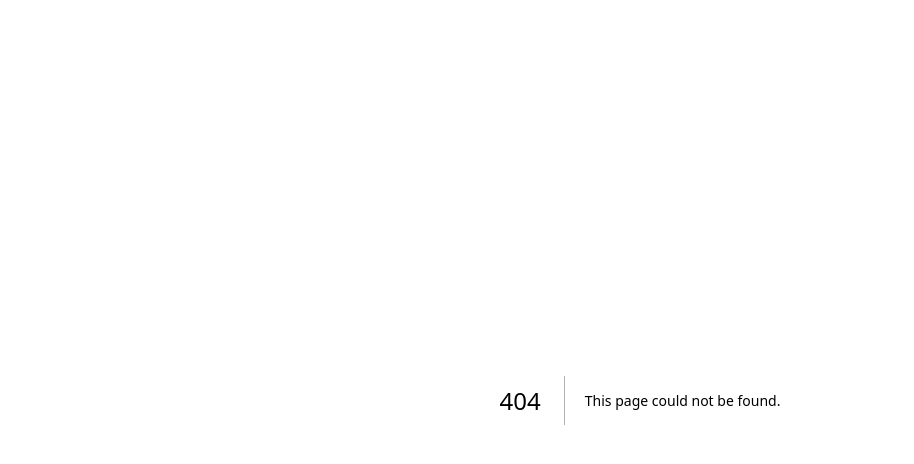
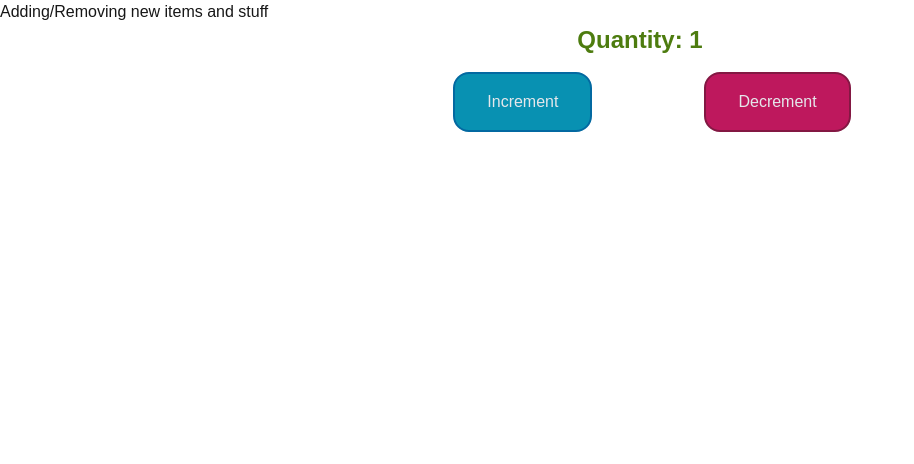
Before and after one commit to aariyanas/cprg306-assignments, a Next.js app: page /week-4 in a window 1280 px wide. Before the commit this address had no page. Shown: the top 464 px of the page, without its empty margins (0-914 px from the left). Built offline with nearby package versions, Linux system fonts and the light colour scheme.

Commit message:
week4 assgmt done

```diff
--- a/app/page.js
+++ b/app/page.js
@@ -4,7 +4,9 @@ export default function Page(){
   return (
   <div>
     <h1>CPRG 306: Web Development 2 - Assignments</h1>
-    <Link href="http://localhost:3000/week-2">Week-2</Link>
+    <Link href="http://localhost:3000/week-2">Week 2</Link>
+    <Link href="http://localhost:3000/week-3">Week 3</Link>
+    <Link href="http://localhost:3000/week-4">Week 4</Link>
   </div>
   )
 };
--- a/app/week-3/item.js
+++ b/app/week-3/item.js
@@ -1,12 +1,12 @@
 import React from 'react';
 
-export default function Item (name, quantity, category){
+export default function Item ({name, quantity, category}){
     return(
         <div>
             <ul>
-                <li>{Item.name}</li>
-                <li>{Item.quantity}</li>
-                <li>{Item.category}</li>
+                <li>{name}</li>
+                <li>{quantity}</li>
+                <li>{category}</li>
             </ul>
         </div>
     );
--- /dev/null
+++ b/app/week-4/new-item.js
@@ -0,0 +1,31 @@
+"use client";
+
+import { useState } from "react";
+
+export default function Quantity(){
+    const [quantity, setQuantity] = useState(1);
+
+    const increment = () => {
+        if (quantity < 20){
+            setQuantity(quantity + 1);
+            console.log(quantity);
+        }
+    };
+
+    const decrement = () => {
+        if (quantity > 1){
+            setQuantity(quantity-1);
+        console.log(quantity);
+        }
+    };
+
+    return(
+        <div>
+            <p className="text-lime-700 text-2xl font-bold text-center">Quantity: {quantity}</p>
+            <div className="flex justify-center">
+                <button className = "rounded-2xl px-8 py-4 my-4 ml-14 mr-8 bg-cyan-600  text-gray-200 border-2 border-sky-700 hover:bg-cyan-500 hover:text-yellow-950 hover:underline active:bg-blue-300 active:no-underline active:text-stone-800 active:border-2 active:border-cyan-600" onClick={increment}>Increment</button>
+                <button className = "rounded-2xl px-8 py-4 my-4 ml-20 mr-8 bg-pink-700 text-gray-200 border-2 border-pink-900 hover:bg-rose-400 hover:text-yellow-950 hover:underline active:bg-rose-300 active:no-underline active:text-stone-800 active:border-2 active:border-pink-700" onClick={decrement}>Decrement</button>
+            </div>
+        </div>
+    );
+}
--- /dev/null
+++ b/app/week-4/page.js
@@ -0,0 +1,10 @@
+import Quantity from "./new-item";
+
+export default function Page(){
+    return(
+        <main>
+            <h1>Adding/Removing new items and stuff</h1>
+            <Quantity />
+        </main>
+    );
+}
```
